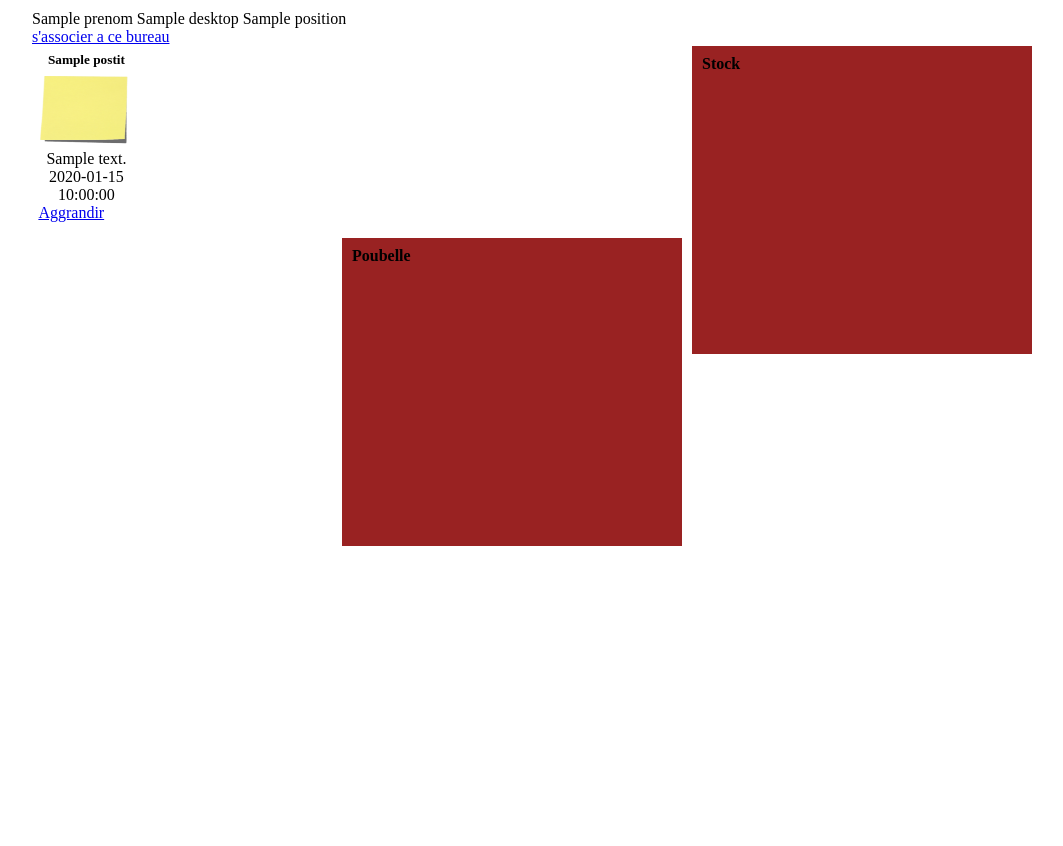
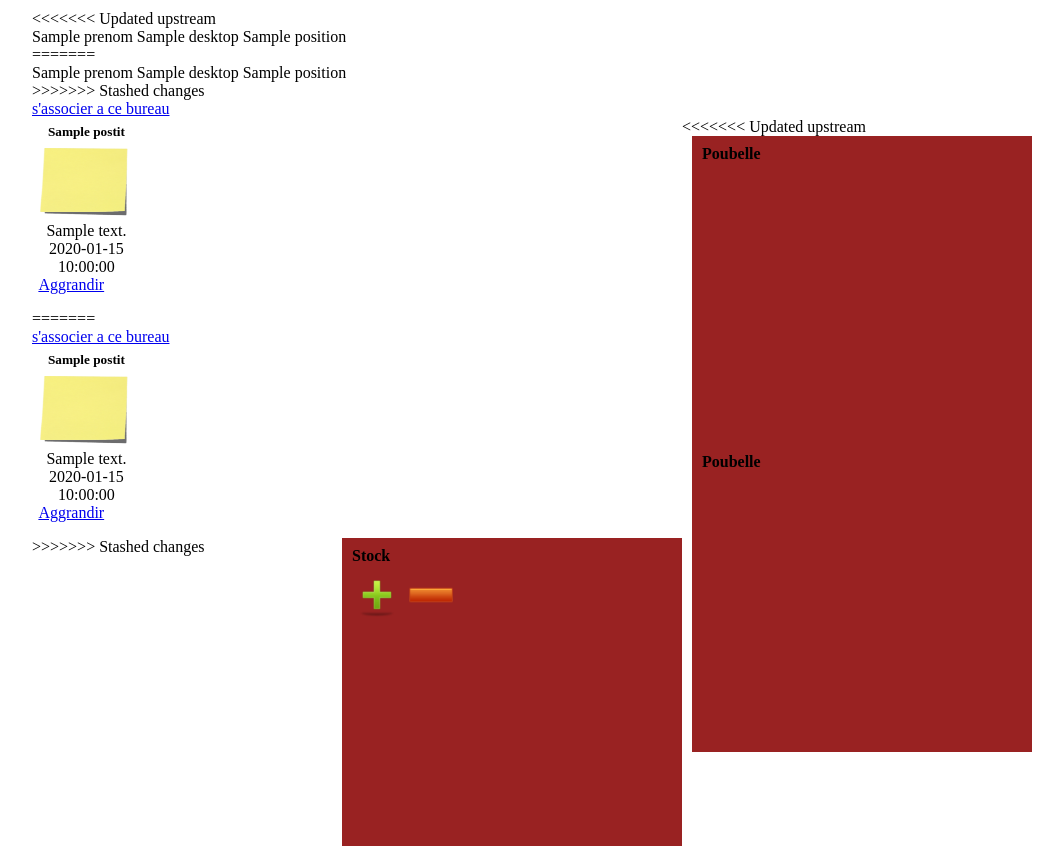
Before and after one commit to thomaroger/Dalia, a CodeIgniter app: template application/views/desktop.php in a window 1280 px wide. Shown: the whole page, without its empty margins (108-1171 px from the left). Before the commit the page ends 546 px from the top, so only its background shows below. Run offline with CodeIgniter, Linux system fonts and the light colour scheme; the template is opened without the code that fills it: most values are stand-ins (such as "Sample title", 1, 10 or a date in 2020); data that the repository does not hold is empty.

Commit message:
merge conflict, #0

```diff
--- a/application/views/desktop.php
+++ b/application/views/desktop.php
@@ -1,5 +1,7 @@
 <?php $this->load->view('header');?>
 <?php $this->load->view('layout');?>
+
+<<<<<<< Updated upstream
 
 <div id="desktop">
 	<?php foreach($desktop->result() as $row) : ?>
@@ -8,8 +10,49 @@
 	    <?php echo $row->position; ?>
 	    <br />
 	<?php endforeach; ?>
+=======
+<div id="content">
+    <div id="desktop">
+    	<?php foreach($desktop->result() as $row) : ?>
+    	    <?php echo $row->prenom; ?>
+    	    <?php echo $row->nom; ?>
+    	    <?php echo $row->position; ?>
+    	    <br />
+    	<?php endforeach; ?>
+>>>>>>> Stashed changes
+
+    <?php if ($row->id == $daliaDesktop) : ?>
+        <div id="anchor">
+            <?php echo anchor('postit/add/'.$row->id, 'ajouter un PostId'); ?>
+        <div>
+    <?php endif; ?>
+    <?php if (empty($daliaDesktop)) : ?>
+        <div id="anchor">
+            <?php echo anchor('desktop/associate/'.$row->id, "s'associer a ce bureau"); ?>
+        <div>
+    <?php endif; ?>
+
+    <div class="demo ui-widget ui-helper-clearfix">
+
+<<<<<<< Updated upstream
+        <ul id="gallery" class="gallery ui-helper-reset ui-helper-clearfix">
+        <?php foreach($postits->result() as $postit) : ?>
+            <li class="ui-widget-content ui-corner-tr">
+                <h5 class="ui-widget-header"><?php echo $postit->titre ?></h5>
+                <img src="/img/postit-min.png" alt="postit" width="96" height="72" />
+                <span class="text"><?php echo $postit->texte ?></span>
+                <span class="date"><?php echo $postit->date ?></span>
+                <a href="/img/postit.png" title="post-it" class="ui-icon ui-icon-zoomin">Aggrandir</a>
+            </li>
+        <?php endforeach; ?>
+        </ul>
+
+    </div>
+    <?php $this->load->view('bin');?>
+</div>
 
 
+=======
         <?php if ($row->id == $daliaDesktop) : ?>
             <div id="anchor">
                 <?php echo anchor('postit/add/'.$row->id, 'ajouter un PostId'); ?>
@@ -36,7 +79,10 @@
             </ul>
 
         </div>
+        <?php $this->load->view('bin');?>
+    </div>
+</div>
+
+>>>>>>> Stashed changes
 <?php $this->load->view('stock');?>
-<?php $this->load->view('bin');?>
-
 <?php $this->load->view('footer');?>
--- a/application/views/stock.php
+++ b/application/views/stock.php
@@ -5,4 +5,14 @@
         </span>
         Stock
     </h4>
+
+    <div class='zoom'>
+        <?php echo form_hidden('desktop_id', $this->uri->segment(3)); ?>
+        <a class="ui-icon-plus">
+            <img src="/img/icone-plus.png" class="zoom plus" width="50px" height="50px">
+        </a>
+        <a class="ui-icon-moins">
+            <img src="/img/icone-moins.png" class="zoom moins" width="50px" height="50px">
+        </a>
+    </div>
 </div>
--- a/js/desktop.js
+++ b/js/desktop.js
@@ -126,6 +126,31 @@
             return false;
         });
 
+        $( "a.ui-icon-moins" ).click(function( event ) {
+            $.ajax({
+                type: "POST",
+                url: "/desktops",
+                context: document.body,
+                success: function(data){
+                  $( "#content").html(data);
+                }
+              });
+        });
+
+
+        $( "a.ui-icon-plus" ).click(function( event ) {
+            var user = $( 'input[name|="desktop_id"]' ).value;
+            $.ajax({
+                type: "POST",
+                url: "/desktop/index/" + user,
+                context: document.body,
+                success: function(data){
+                  $( "#content").html(data);
+                }
+              });
+        });
+
+
         // view open space
         function viewOpenSpace() {
             var src = $link.attr( "href" );
```
Also changed, not shown: application/views/desktops.php (+17 -2 lines), img/icone-loupe.png (added), img/icone-moins.png (added), img/icone-plus.png (added). Lines whose indentation alone changed are shown as unchanged.
